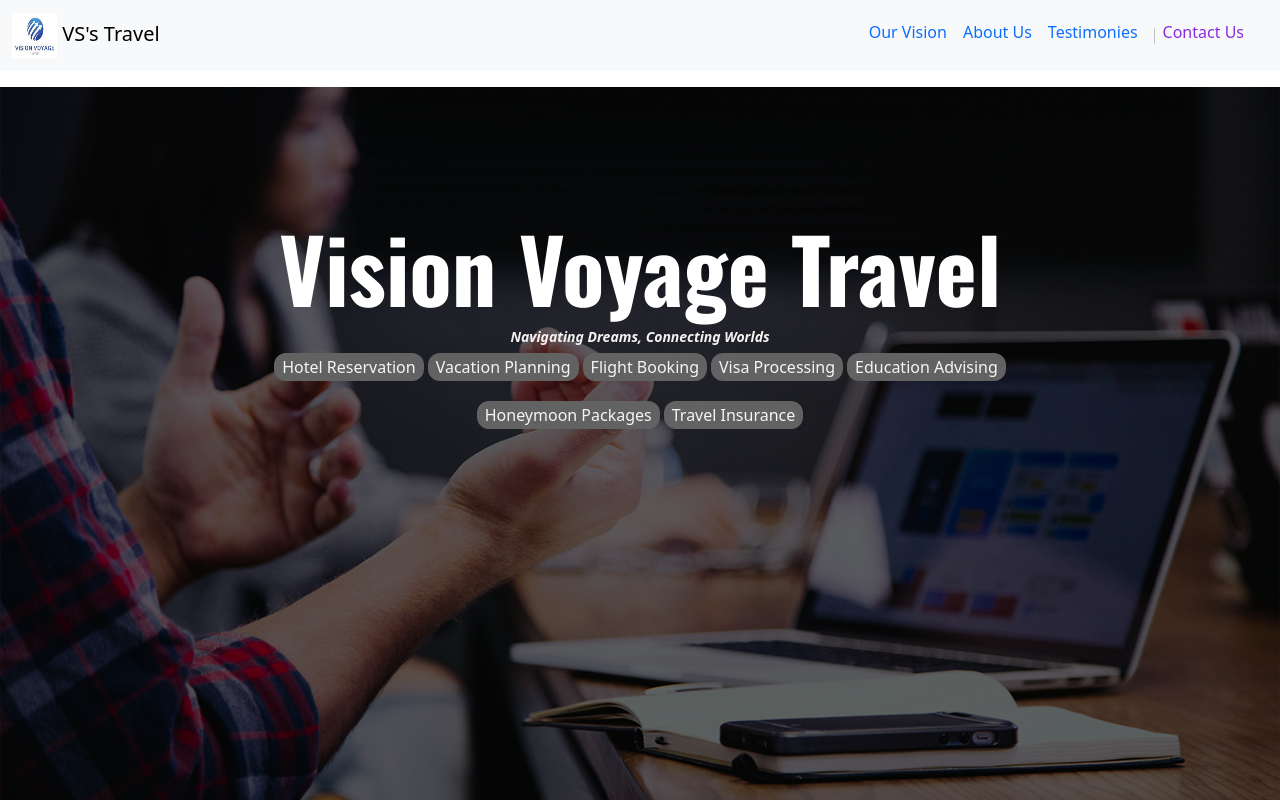
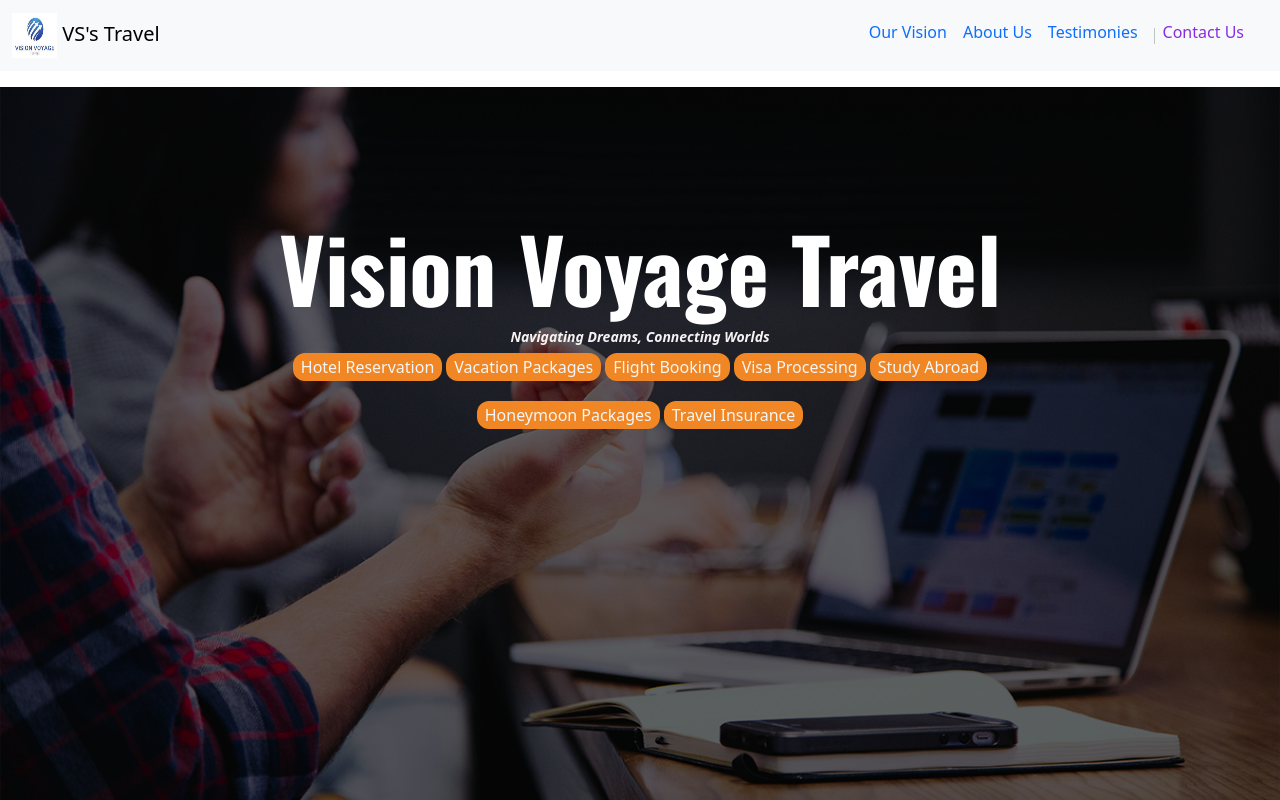
Before and after one commit to Roseokpe/visionvoyage, a React (Create React App) app: page / in a window 1280 px wide. Shown: the top 800 px of the page. Built offline with nearby package versions, Linux system fonts and the light colour scheme.

Commit message:
Add flight button

```diff
--- a/src/App.css
+++ b/src/App.css
@@ -41,10 +41,11 @@
   }
 
   .services p {
-background-color: #636262;
+background-color: #f08724;
 color: whitesmoke;
 padding: 2px 8px;
 border-radius: 12px;
+cursor: pointer;
   }
 
   @media screen and (min-width: 768px) {
--- a/src/components/flight.js
+++ b/src/components/flight.js
@@ -1,5 +1,6 @@
 import React from 'react';
 import Image from 'react-bootstrap/Image';
+import Button from 'react-bootstrap/Button';
 import flightImage from '../asset/flight.png';
 
 const Flight = () => (
@@ -22,6 +23,7 @@ const Flight = () => (
         We also provide updates on Flight schedules, delays and cancellations;
         ensuring that customers have the most-up-to-date information when making their travel plans.
       </p>
+      <Button>Book flight</Button>
     </div>
   </div>
 );
--- a/src/components/hero.js
+++ b/src/components/hero.js
@@ -17,10 +17,10 @@ const Hero = () => (
       <h2> Navigating Dreams, Connecting Worlds</h2>
       <div className="services">
         <p> Hotel Reservation</p>
-        <p> Vacation Planning</p>
+        <p> Vacation Packages</p>
         <p> Flight Booking</p>
         <p> Visa Processing</p>
-        <p> Education Advising</p>
+        <p> Study Abroad</p>
         <p> Honeymoon Packages</p>
         <p> Travel Insurance</p>
       </div>
```
